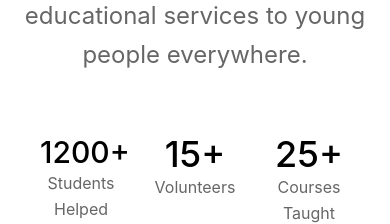
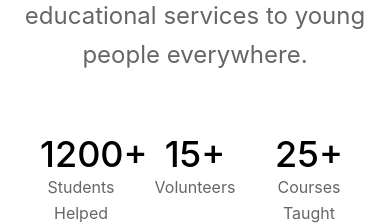
Before and after one commit to envisionnew/envisionnew.org, a Next.js app: page / in a window 390 px wide. Shown: the part 800-1024 px from the top of the page. Built offline with nearby package versions, Linux system fonts and the light colour scheme; what @tailwindcss/typography would draw is missing.

Commit message:
[update] font-size

```diff
--- a/pages/index.js
+++ b/pages/index.js
@@ -66,7 +66,7 @@ export default function Home() {
               <div className="container px-5 py-10 mx-auto mt-5">
                 <div className="flex flex-wrap -m-4 text-center">
                   <div className="w-1/3 p-4">
-                    <h2 className="text-3xl font-medium text-black title-font sm:text-5xl">
+                    <h2 className="text-4xl font-medium text-black title-font sm:text-5xl">
                       <CountUp end={1200} redraw={true}>
                         {({ countUpRef, start }) => (
                           <VisibilitySensor onChange={start} delayedCall>
```
